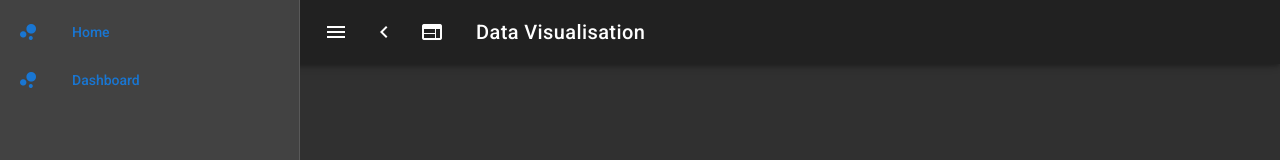
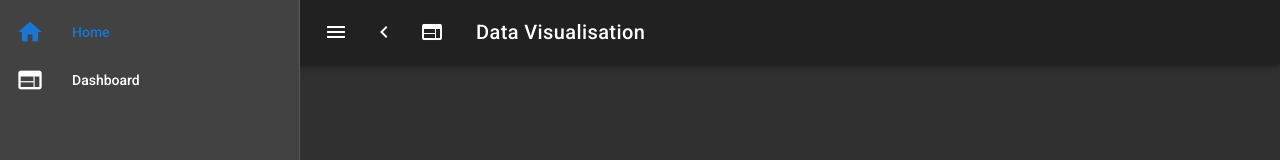
Before and after one commit to beltsazar/assessment, a Vue app: page / in a window 1280 px wide. Shown: the top 160 px of the page. Built offline with nearby package versions, Linux system fonts and the light colour scheme; no server answers.

Commit message:
navigation

```diff
--- a/src/App.vue
+++ b/src/App.vue
@@ -10,16 +10,12 @@
                 app
         >
             <v-list>
-                <v-list-tile
-                        value="true"
-                        v-for="(item, i) in items"
-                        :key="i"
-                >
+                <v-list-tile v-for="item in items" :key="item.title" :to="{name: item.name}" :exact="true">
                     <v-list-tile-action>
-                        <v-icon v-html="item.icon"/>
+                        <v-icon medium>{{ item.icon }}</v-icon>
                     </v-list-tile-action>
                     <v-list-tile-content>
-                        <v-list-tile-title v-text="item.title"/>
+                        <v-list-tile-title>{{ item.title }}</v-list-tile-title>
                     </v-list-tile-content>
                 </v-list-tile>
             </v-list>
@@ -57,12 +53,14 @@
                 drawer: true,
                 fixed: false,
                 items: [{
-                    icon: 'bubble_chart',
-                    title: 'Home'
+                    icon: 'home',
+                    title: 'Home',
+                    name: 'Main'
                 },
                 {
-                    icon: 'bubble_chart',
-                    title: 'Dashboard'
+                    icon: 'web',
+                    title: 'Dashboard',
+                    name: 'Dashboard'
                 }],
                 miniVariant: false,
                 title: 'Data Visualisation '
```
